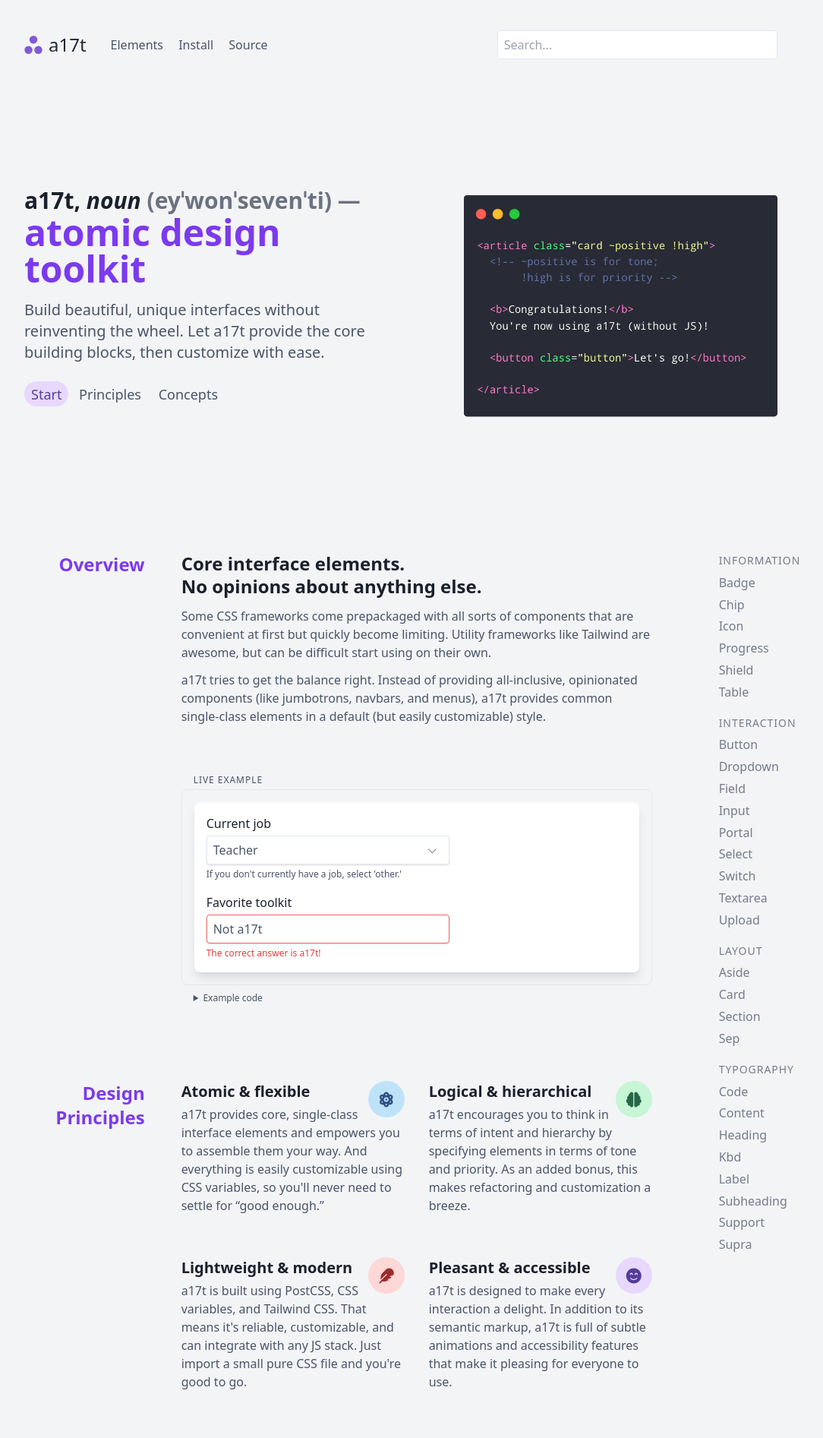
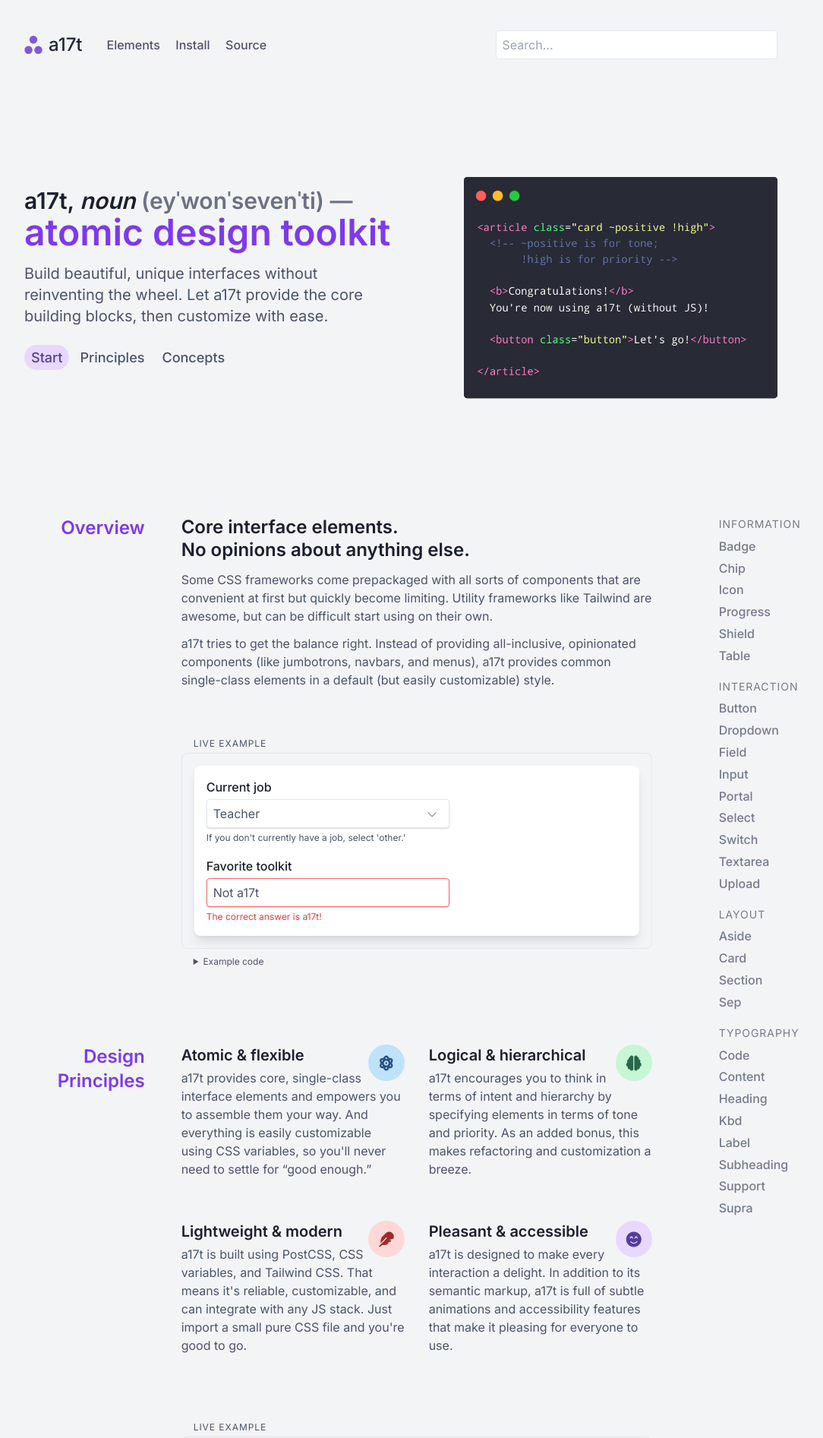
Before and after one commit to milesmcc/a17t, a Jekyll site: the page built from docs/index.md, in a window 1280 px wide. Shown: the top 1893 px of the page at 76% size, without its empty margins (112-1196 px from the left). Built offline with Jekyll 4.4.1, drawn with Linux system fonts in a browser that asks for light colours; nearby versions of some CDN libraries; comment, search, counter and statistics services are not loaded.

Commit message:
Fix docs fonts

```diff
--- a/docs/_includes/head.html
+++ b/docs/_includes/head.html
@@ -13,6 +14,11 @@
         .algolia-autocomplete .algolia-docsearch-suggestion--highlight {
             color: var(--color-urge-core);
         }
+
+        :root {
+            --family-primary: "Inter", system-ui, -apple-system, BlinkMacSystemFont, "Segoe UI", Roboto, "Helvetica Neue", Arial, "Noto Sans", sans-serif, "Apple Color Emoji", "Segoe UI Emoji", "Segoe UI Symbol", "Noto Color Emoji";
+            --family-secondary: "Inter", system-ui, -apple-system, BlinkMacSystemFont, "Segoe UI", Roboto, "Helvetica Neue", Arial, "Noto Sans", sans-serif, "Apple Color Emoji", "Segoe UI Emoji", "Segoe UI Symbol", "Noto Color Emoji";
+        }
     </style>
     {%- feed_meta -%}
     {%- if jekyll.environment == 'production' and site.google_analytics -%}
```
Also changed, not shown: other parts of docs/_includes/head.html (+2 -1 lines), 1 other file.
